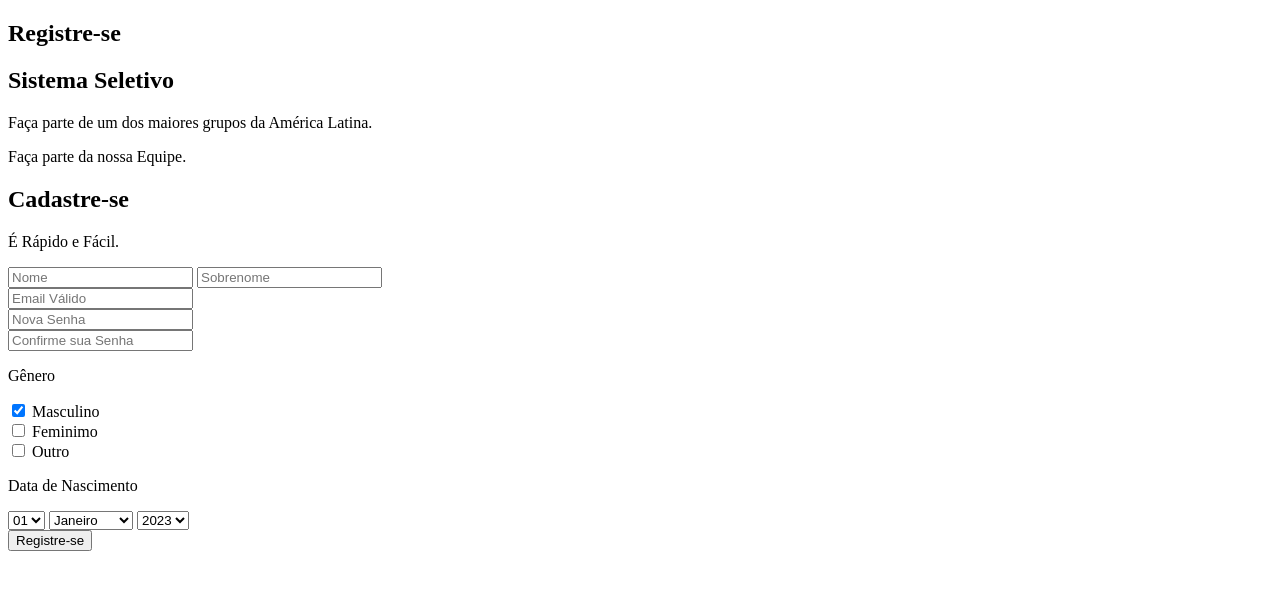
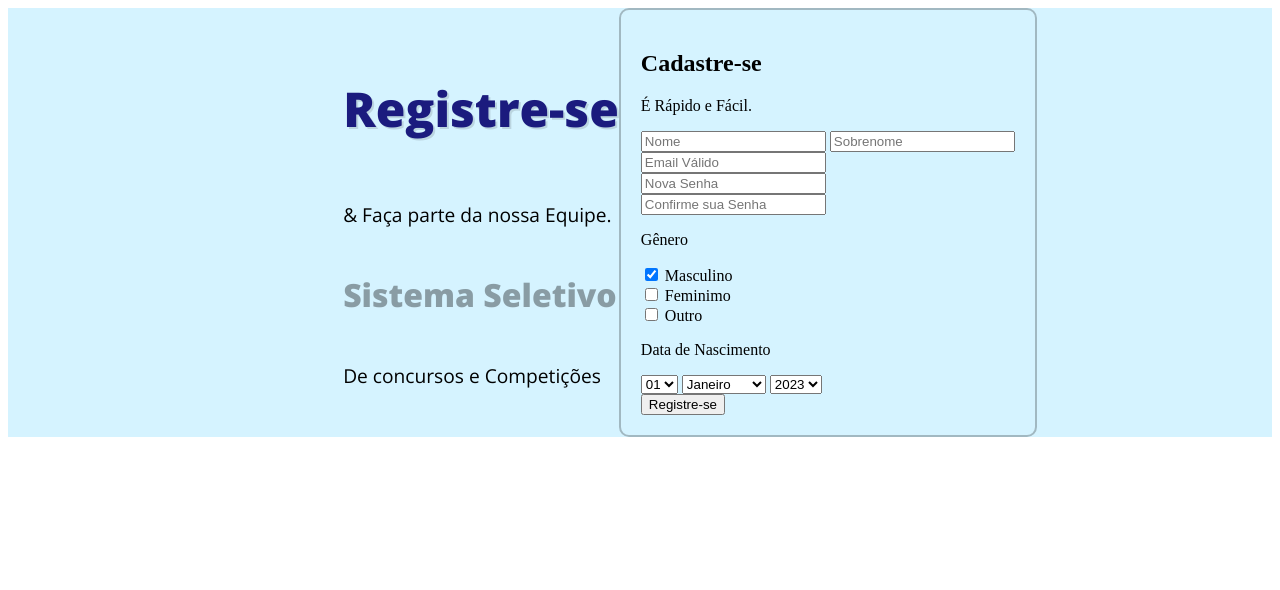
Before and after one commit to GabrielHidaN/sealing-system, a plain HTML site: page pages/index.html in a window 1280 px wide. Drawn offline with nearby package versions, Linux system fonts and the light colour scheme.

Commit message:
commit 21/08

```diff
--- a/pages/index.html
+++ b/pages/index.html
@@ -12,10 +12,10 @@
         <section id="secao-1">
 
             <div id="secao-info">
-                <h1>Registre-se</h1>
-                <h2>Sistema Seletivo</h2>
-                <p>Faça parte de um dos maiores grupos da América Latina.</p>
-                <p>Faça parte da nossa Equipe.</p>
+                <h1 class="s1-h1">Registre-se</h1>
+                <p class="s1-p"> & Faça parte da nossa Equipe.</p>
+                <h2 class="s1-h2">Sistema Seletivo</h2>
+                <p class="s1-p">De concursos e Competições</p>
             </div>
 
         </section>
--- a/scripts/index.js
+++ b/scripts/index.js
@@ -20,28 +20,4 @@ function password (){
         alert('as senhas não coincidem')
 
     }
-
-
-
-    function verificaTamanhoMinimoSenha(senha, tamanhoMinimo) {
-        return senha.length >= tamanhoMinimo;
-      }
-
-
-      // Exemplo de uso
-      const senha1 = "senha123";
-      const senha2 = "abc";
-      const tamanhoMinimo = 6;
-
-      if (verificaTamanhoMinimoSenha(senha1, tamanhoMinimo)) {
-        console.log("Senha válida!");
-      } else {
-        console.log("Senha muito curta!");
-      }
-
-      if (verificaTamanhoMinimoSenha(senha2, tamanhoMinimo)) {
-        console.log("Senha válida!");
-      } else {
-        console.log("Senha muito curta!");
-      }
-    }
+}
--- a/styles/style.css
+++ b/styles/style.css
@@ -4,7 +4,7 @@
 
     --bg-color: rgba(0, 183, 255, 0.166);
     --button-color: rgb(4, 161, 4);
-    --font-h1-color: rgb(14, 14, 89);
+    --font-h1-color: rgb(27, 27, 126);
     --bg-inputs-color: rgba(240, 227, 186, 0.641);
     --color-white : rgb(255, 255, 255);
 
@@ -13,3 +13,52 @@
     --font-familly-Poppins: 'Poppins' , cursive;
 
 }
+
+main{
+    display: flex;
+    flex-direction: row;
+    align-items: center;
+    margin: 0;
+    justify-content: center;
+    background-color: var(--bg-color);
+
+}
+
+
+
+#secao-info{
+    display: flex;
+    flex-direction: column;
+    margin-left: 100px;
+}
+
+.s1-h1{
+    color: var(--font-h1-color);
+    font-family: var(--font-familly-OpenSans);
+    font-size: 3em;
+    text-shadow: 2px 2px #0000001f;
+}
+
+.s1-h2 {
+    color: rgba(0, 0, 0, 0.356);
+    font-family: var(--font-familly-OpenSans);
+    font-size: 2em;
+}
+
+.s1-p{
+    color: black;
+    font-family: var(--font-familly-OpenSans);
+    font-size: 1.2em;
+    font-weight: 500;
+}
+
+#secao-2{
+    display: flex;
+    justify-content: end;
+}
+
+#secao-register{
+    padding: 20px;
+    border: solid 2px #0000003e;
+    border-radius: 10px;
+}
```
